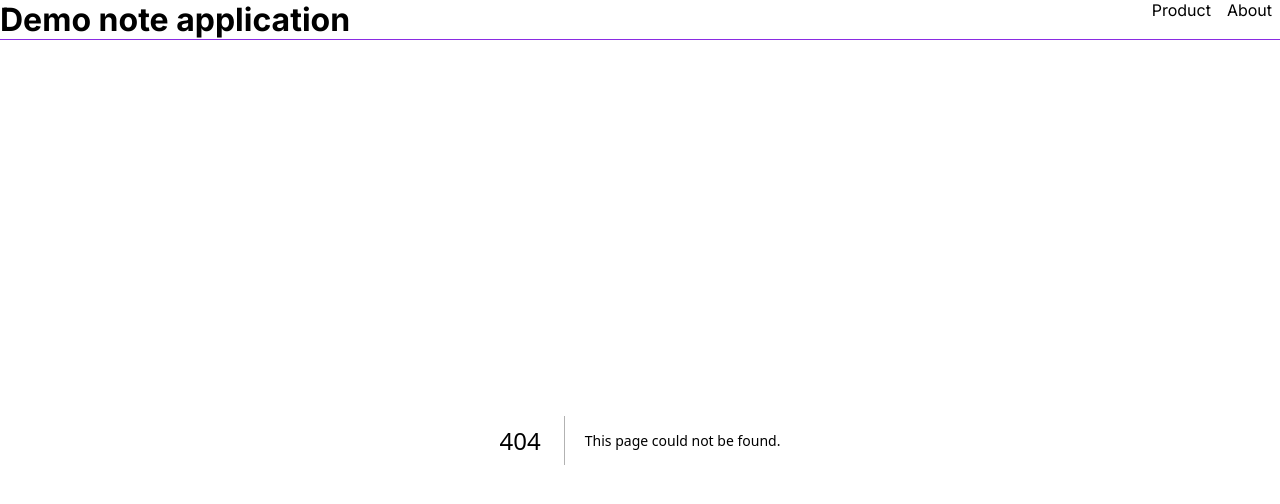
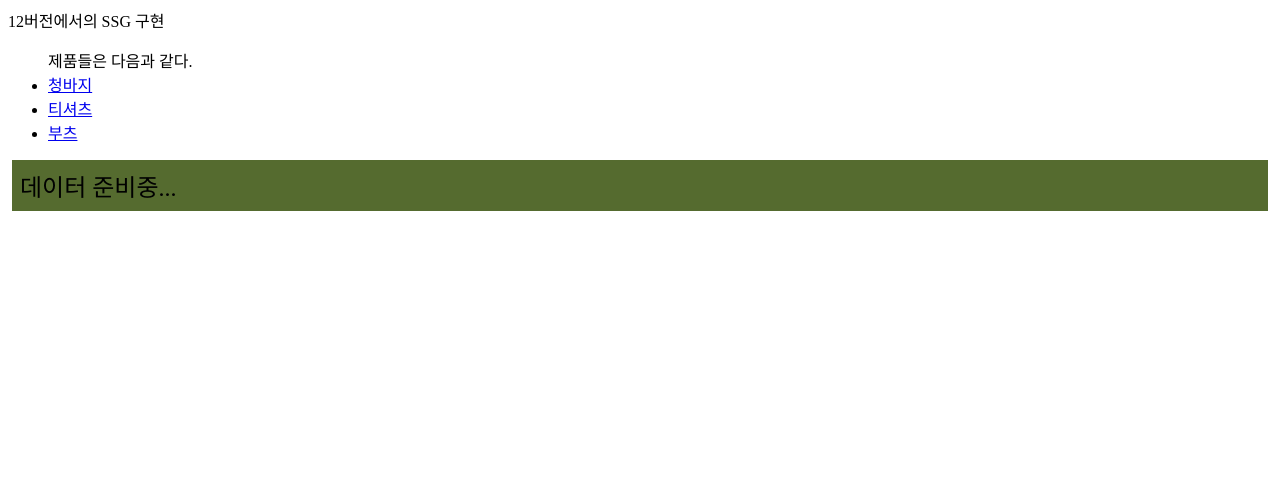
Before and after one commit to changmoolee/nextjs-test, a Next.js app: page /ssr in a window 1280 px wide. Before the commit this address had no page. Shown: the top 504 px of the page. Built offline with nearby package versions, Linux system fonts and the light colour scheme; no server answers.

Commit message:
v12 에서 SSR, SSG

```diff
--- /dev/null
+++ b/src/pages/ssr.tsx
@@ -0,0 +1,34 @@
+import MeowArticle from "@/components/MeowArticle";
+import { Product, getProducts } from "@/service/products";
+import Link from "next/link";
+
+interface SSRProps {
+  products: Product[];
+}
+
+export default function SSR({ products }: SSRProps) {
+  return (
+    <div>
+      12버전에서의 SSG 구현
+      <ul>
+        제품들은 다음과 같다.
+        {products.map(({ id, name }, index) => (
+          <li key={index}>
+            <Link href={`/product/${id}`}>{name}</Link>
+          </li>
+        ))}
+      </ul>
+      <MeowArticle />
+    </div>
+  );
+}
+
+/**
+ * SSR
+ */
+export async function getServerSideProps() {
+  const products = await getProducts();
+  return {
+    props: { products },
+  };
+}
```
Also changed, not shown: src/pages/ssg.tsx (added, +33 -0 lines).
